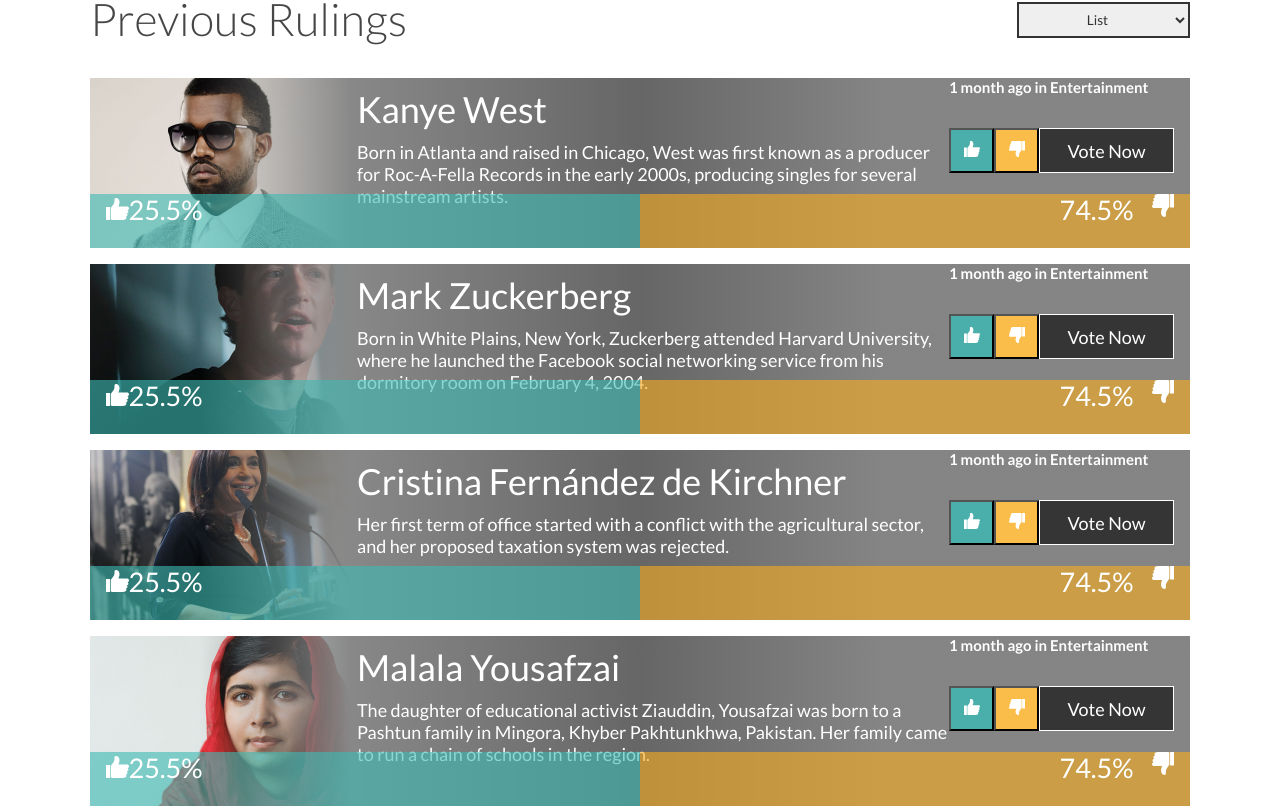
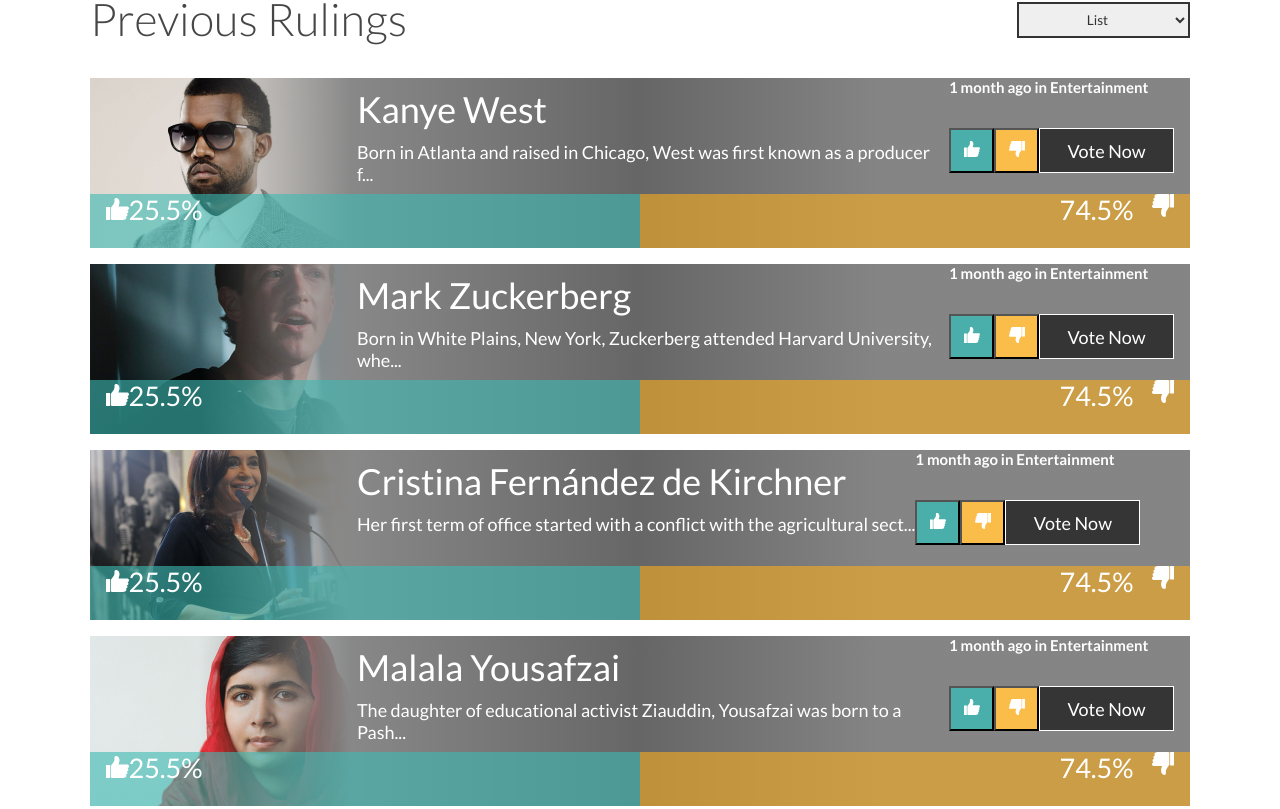
Before and after one commit to iamluismaldonado/ui-test-zemoga, a Vue app: page / in a window 1280 px wide. Shown: the part 871-1680 px from the top of the page. Built offline with nearby package versions, Linux system fonts and the light colour scheme.

Commit message:
Added cuteString method in helpers.js

```diff
--- a/src/components/RulingCard.vue
+++ b/src/components/RulingCard.vue
@@ -1,5 +1,6 @@
 <script setup>
 import { ref, computed } from "vue";
+import { cutString } from "../helpers.js";
 
 const props = defineProps({
   name: String,
@@ -26,7 +27,7 @@
       <div class="row rectangle">
         <div class="column" style="margin-left: 267px;">
           <span class="row name">{{ props.name }}</span>
-          <span class="row description">{{ props.description }}</span>
+          <span class="row description">{{ cutString(props.description, 75) }}</span>
         </div>
         <div class="column">
           <span class="row date">1 month ago in Entertainment</span>
--- a/src/components/SquareRulingCard.vue
+++ b/src/components/SquareRulingCard.vue
@@ -1,5 +1,6 @@
 <script setup>
 import { computed } from "vue";
+import { cutString } from "../helpers.js";
 const props = defineProps({
   name: String,
   description: String,
@@ -11,13 +12,6 @@
 const backgroundImage = computed(() => {
   return 'background: url("src/assets/img/' + props.picture + '")';
 });
-
-function cutString(name, number) {
-  if (name.length > number) {
-    return name.substring(number, length) + "...";
-  }
-  return name;
-}
 </script>
 
 <template>
--- /dev/null
+++ b/src/helpers.js
@@ -0,0 +1,6 @@
+export function cutString(name, number) {
+  if (name.length > number) {
+    return name.substring(number, length) + "...";
+  }
+  return name;
+}
```
